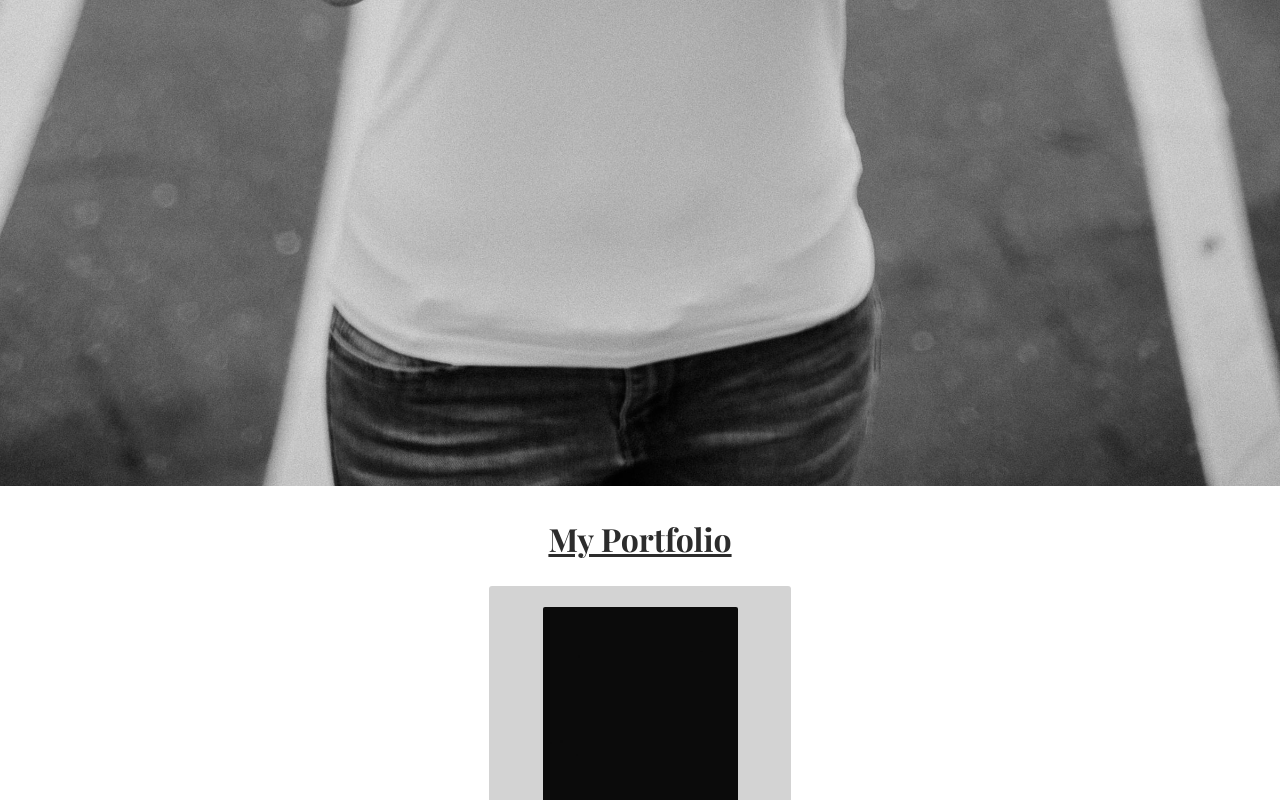
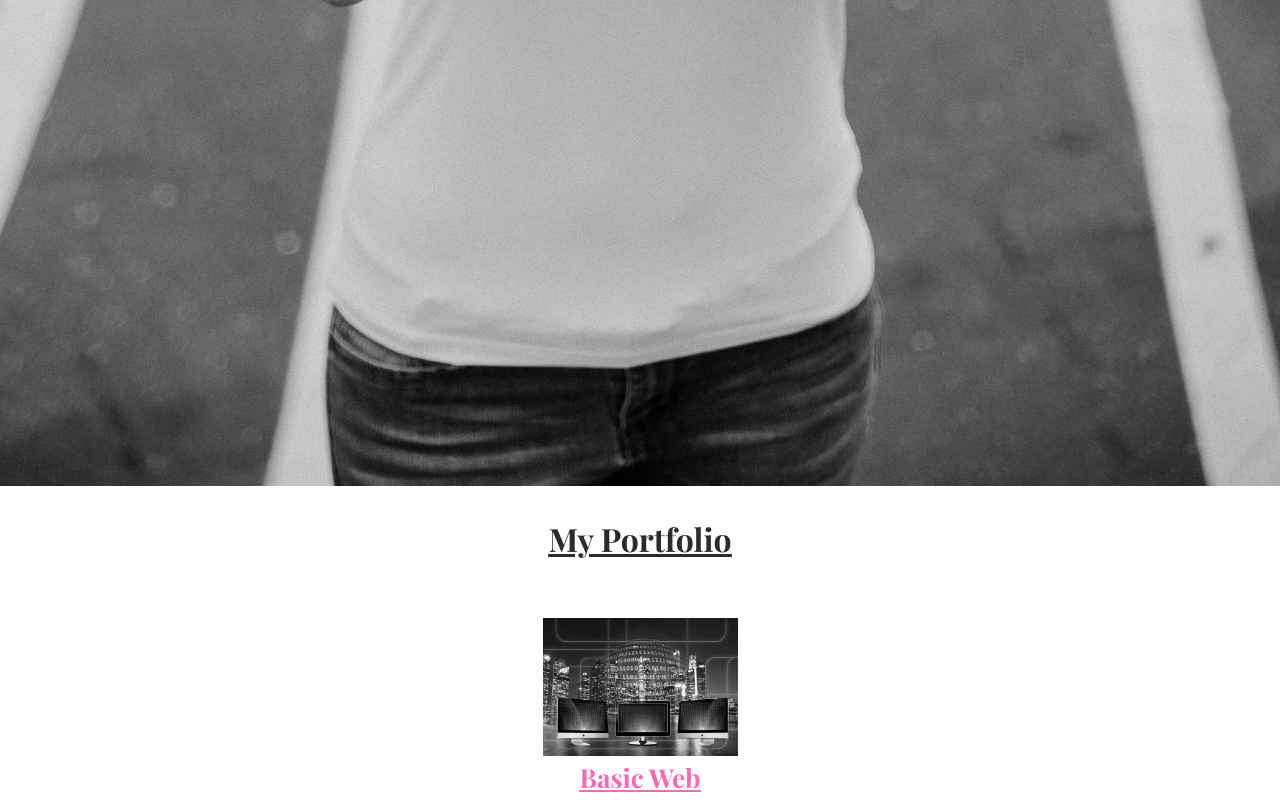
Before and after one commit to renatemeimere/final-exam, a plain HTML site: page index.html in a window 1280 px wide. Shown: the part 2000-2800 px from the top of the page. Drawn offline with nearby package versions, Linux system fonts and the light colour scheme.

Commit message:
add first portfolio pictures and links to h2

```diff
--- a/index.html
+++ b/index.html
@@ -17,27 +17,27 @@
 			<nav>
 				<a href="#" id="menu-icon"></a>
 				<ul>
-                    <li><a href="index.html">Home</a></li>
+					<li><a href="index.html">Home</a></li>
 					<li><a href="about.html">About me</a></li>
 					<li><a href="portfolio.html">Portfolio</a></li>
 					<li><a href="contact.html">Contact Me</a></li>
-
 				</ul>
 			</nav>
 
 			<div class="inner">
 
 				<div class="content">
-					<h1>Renate Meimere</h1>
+					<h1>KEA</h1>
 					<p>MMD student</p>
 				</div>
 
 			</div>
 		</section>
 
+
         <div class="clearfix"></div>
 		<section class="left-col">
-			<h2>About me</h2>
+			<a href="about.html"> <h2>About me</h2></a>
 			<p style="text-indent: 6%;">Now I can proudly call myself a photographer, but the road hasn't been easy before that.
 				I want to tell you a
 				little about me and how I explored photography as my passion.
@@ -51,10 +51,10 @@
 		</section>
 		<div class="clearfix"></div>
 
-        <h2>My Portfolio</h2>
+       <a href="portfolio.html">  <h2>My Portfolio</h2></a>
 		<section class="portfolio-box">
 			<a href="basic-web.html">
-            <img src="img/black.jpg"
+            <img src="img/web.jpg"
             alt="web" id="web1"
             style="width:65%">
             <h2 id="name">Basic Web</h2></a>
@@ -62,7 +62,7 @@
 
 		<section class="portfolio-box">
 			<a href="basic-content.html">
-            <img src="img/black.jpg"
+            <img src="img/content.jpg"
             alt="web" id="web1"
             style="width:65%">
             <h2 id="name">Basic Content</h2></a>
@@ -70,7 +70,7 @@
 
 		<section class="portfolio-box">
 			<a href="basic-animation.html">
-            <img src="img/black.jpg"
+            <img src="img/animation.jpg"
             alt="web" id="web1"
             style="width:65%">
             <h2 id="name">Basic Animation</h2></a>
@@ -78,7 +78,7 @@
 
 		<section class="portfolio-box">
 			<a href="basic-ux.html">
-            <img src="img/black.jpg"
+            <img src="img/ux.jpg"
             alt="web" id="web1"
             style="width:65%">
             <h2 id="name">Basic UX</h2></a>
@@ -86,7 +86,7 @@
 
 		<div class="clearfix"></div>
 
-		<h2>Contact Me</h2>
+        <a href="contact.html"><h2>Contact Me</h2></a>
 		<section class="contact">
 			<p>Renate Meimere <br class="break"> <a href="mailto:me@photography.com">r.meimere@gmail.com</a> <br class="break">
 				+37120398333</p>
--- a/style.css
+++ b/style.css
@@ -8,6 +8,8 @@ body {
 	height: 100%;
 	width: 100%;
 }
+
+
 
 h2 {
 	font-family: 'Playfair Display', serif;
@@ -186,26 +188,36 @@ footer.second p {
 max-width:300px;
 margin: auto;
 text-align: center;
-background-color: lightgray;
+background-color: white;
 border-radius: 3px;
-padding: 1px;
+padding: auto;
 font-size: 13px;
 margin-bottom: 10px;
 margin-top: 20px;
 }
 
 
+.portfolio-box img {
+
+filter: gray;
+-webkit-filter: grayscale(1);
+-webkit-transition: all .8s ease-in-out;
+padding: 32px 0px 0px 0px;
+
+    }
+
+
 .portfolio-box img:hover {
-	opacity: .6;
-}
+filter: none;
+-webkit-filter: grayscale(0);
+-webkit-transform: scale(1.05);
+
+    }
+
 
 #name {
 color:hotpink;
-margin: 10px 10px 20px 0;
-}
-
-#web1 {
-margin-top: 20px;
-border-radius: 2px;
+margin: 0px 0px 0px 0px;
+padding: 0px 0px 0px 0px;
 
 }
```
Also changed, not shown: about.html (+3 -0 lines), main.js (added, +11 -0 lines), img/animation.jpg (added), img/content.jpg (added), img/ux.jpg (added), img/web.jpg (added).
